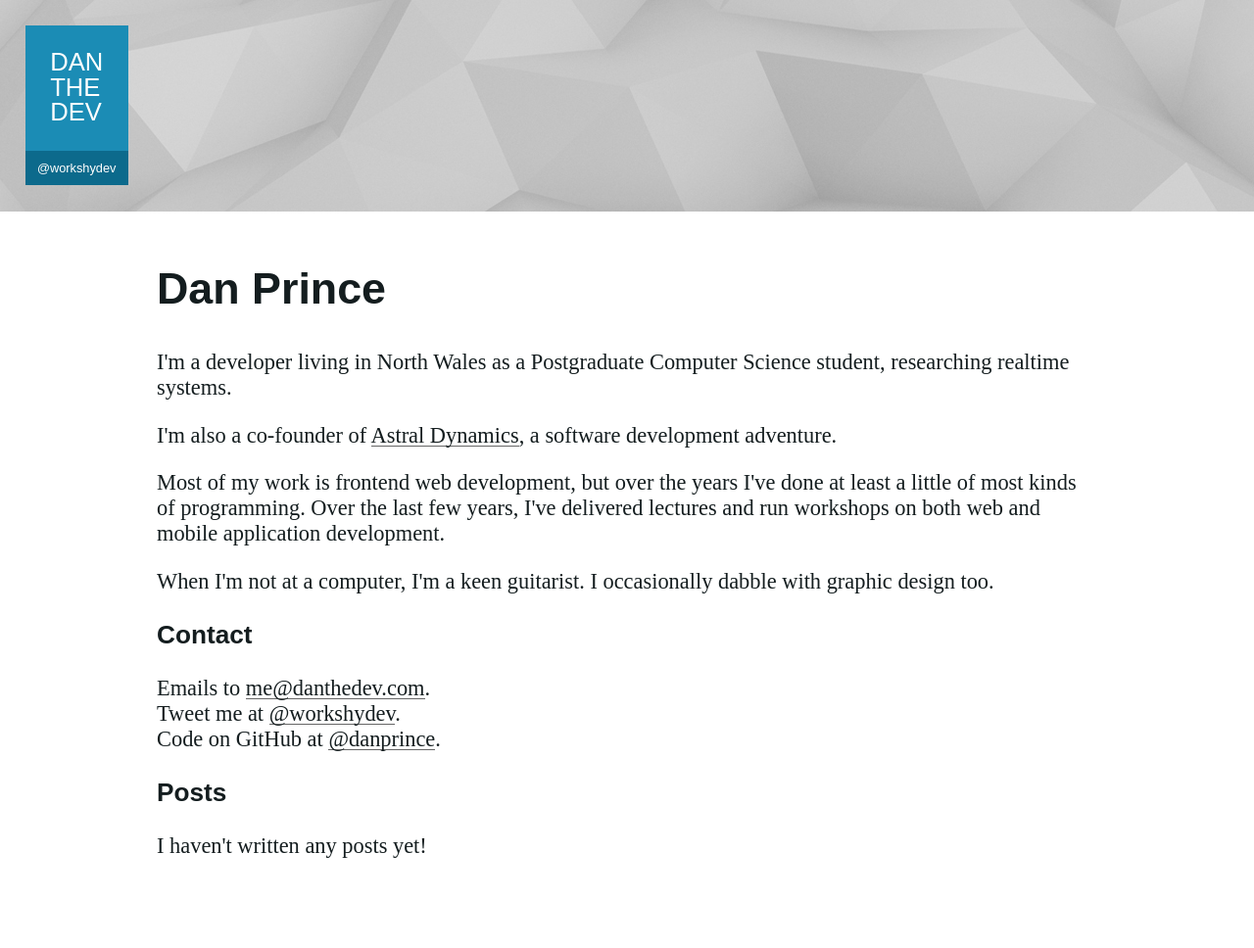
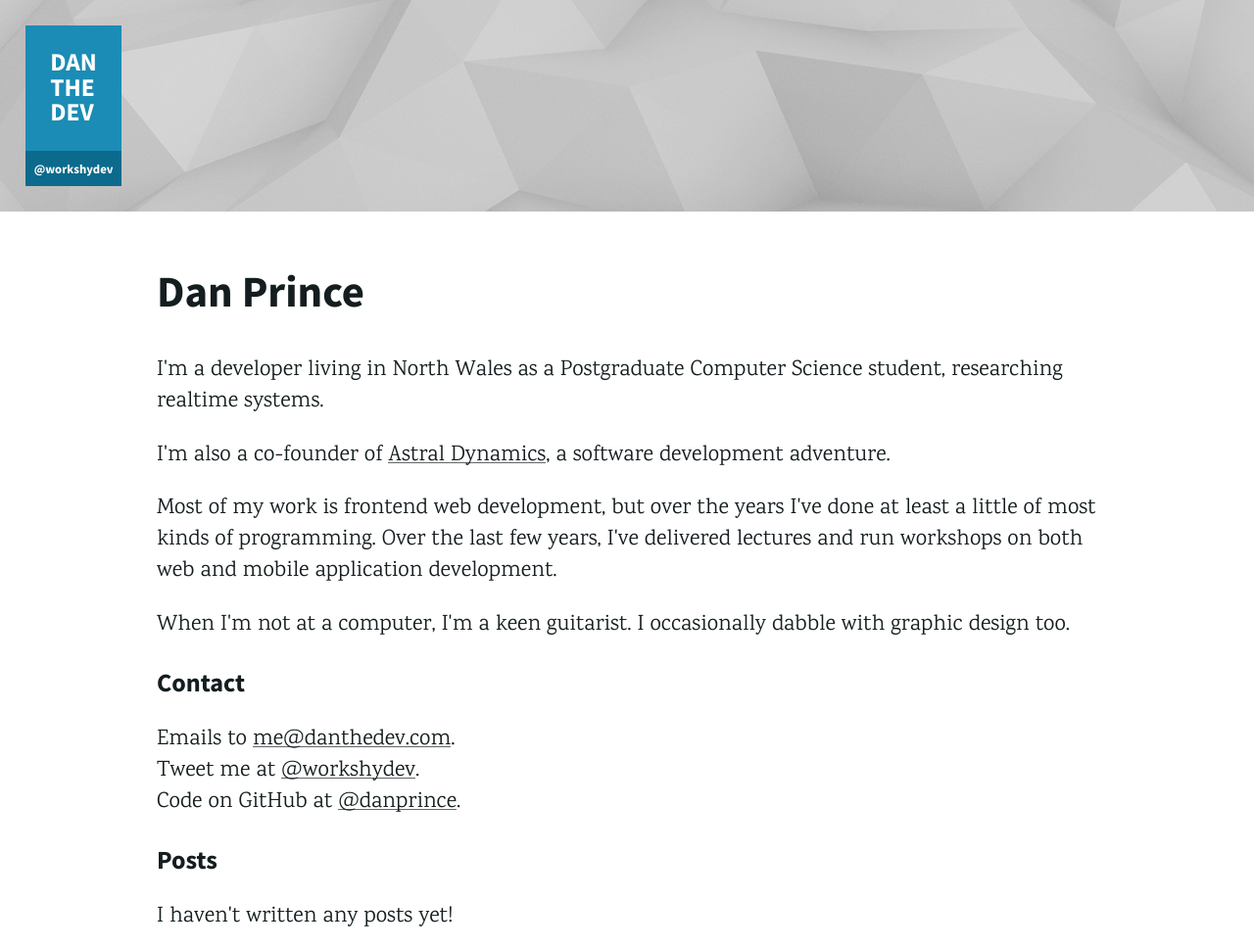
Before and after one commit to danprince/danthedev.com, a Jekyll site: the page built from index.html, in a window 1280 px wide. Shown: the whole page at 98% size. Built offline with Jekyll 4.4.1, drawn with Linux system fonts in a browser that asks for light colours; some web fonts are replaced; before the commit the page ends 900 px from its top, so only the background shows below that.

Commit message:
adding font link

```diff
--- a/_includes/head.html
+++ b/_includes/head.html
@@ -6,25 +6,9 @@
   <title>{% if page.title %}{{ page.title }}{% else %}{{ site.title }}{% endif %}</title>
 
   <link rel='stylesheet' href='{{ '/css/main.css' | prepend: site.baseurl }}'>
+  <link rel='stylesheet' href='http://fonts.googleapis.com/css?family=Source+Sans+Pro:700|Karma'>
   <link rel='canonical' href='{{ page.url | replace:'index.html','' | prepend: site.baseurl | prepend: site.url }}'>
   <link rel='alternate' type='application/rss+xml' title='{{ site.title }}' href='{{ '/feed.xml' | prepend: site.baseurl | prepend: site.url }}' />
-  <style>
-    @font-face {
-      font-family: 'Karma';
-      font-style: normal;
-      font-weight: 400;
-      src: local('Karma Regular'), local('Karma-Regular'), url(http://fonts.gstatic.com/s/karma/v5/95VWYH-NPm7H5skmtgtlFg.woff2) format('woff2');
-      unicode-range: U+0000-00FF, U+0131, U+0152-0153, U+02C6, U+02DA, U+02DC, U+2000-206F, U+2074, U+20AC, U+2212, U+2215, U+E0FF, U+EFFD, U+F000;
-    }
-    @font-face {
-      font-family: 'Source Sans Pro';
-      font-style: normal;
-      font-weight: 700;
-      src: local('Source Sans Pro Bold'), local('SourceSansPro-Bold'), url(http://fonts.gstatic.com/s/sourcesanspro/v9/toadOcfmlt9b38dHJxOBGEo0As1BFRXtCDhS66znb_k.woff2) format('woff2');
-      unicode-range: U+0000-00FF, U+0131, U+0152-0153, U+02C6, U+02DA, U+02DC, U+2000-206F, U+2074, U+20AC, U+2212, U+2215, U+E0FF, U+EFFD, U+F000;
-    }
-  </style>
-
   <link rel='icon' type='image/png' href='favicon-32x32.png' sizes='32x32' />
   <link rel='icon' type='image/png' href='favicon-16x16.png' sizes='16x16' />
 </head>
```
